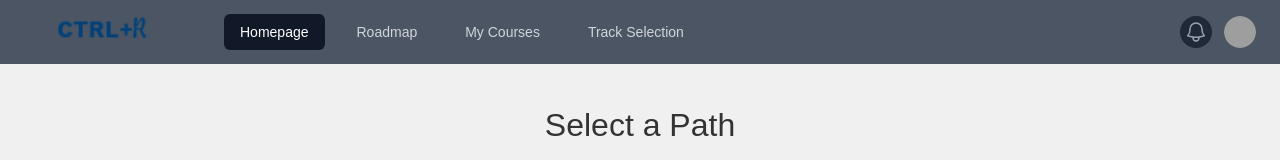
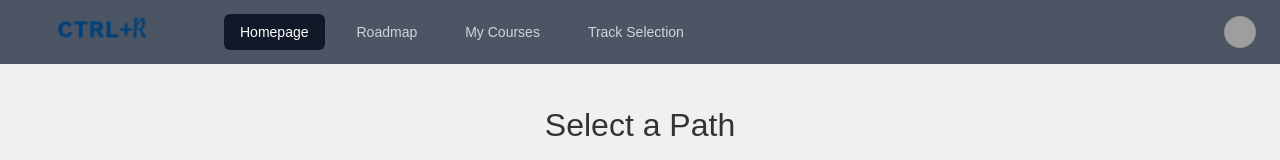
Before and after one commit to cfgcolumbus23/Team-15, a React (Create React App) app in the folder learning-app/: page / in a window 1280 px wide. Shown: the top 160 px of the page. Built offline with nearby package versions, Linux system fonts and the light colour scheme; grey boxes are pictures that could not be loaded.

Commit message:
Nav changes

```diff
--- a/learning-app/src/components/Navbar.js
+++ b/learning-app/src/components/Navbar.js
@@ -1,7 +1,7 @@
 import React, { useState } from "react";
 import { Fragment } from "react";
 import { Disclosure, Menu, Transition } from "@headlessui/react";
-import { Bars3Icon, BellIcon, XMarkIcon } from "@heroicons/react/24/outline";
+import { Bars3Icon, XMarkIcon } from "@heroicons/react/24/outline";
 import logoImage from "./CTRL+R_LOGO.png"; // Import the logo image
 
 const user = {
@@ -61,15 +61,6 @@ export default function Home() {
               </div>
               <div className="hidden md:block">
                 <div className="ml-4 flex items-center md:ml-6">
-                  <button
-                    type="button"
-                    className="relative rounded-full bg-gray-800 p-1 text-gray-400 hover:text-white focus:outline-none focus:ring-2 focus:ring-white focus:ring-offset-2 focus:ring-offset-gray-800"
-                  >
-                    <span className="absolute -inset-1.5" />
-                    <span className="sr-only">View notifications</span>
-                    <BellIcon className="h-6 w-6" aria-hidden="true" />
-                  </button>
-
                   {isUserLoggedIn ? (
                     <Menu as="div" className="relative ml-3">
                       <div>
@@ -158,14 +149,6 @@ export default function Home() {
                     {user.email}
                   </div>
                 </div>
-                <button
-                  type="button"
-                  className="relative ml-auto flex-shrink-0 rounded-full bg-gray-800 p-1 text-gray-400 hover:text-white focus:outline-none focus:ring-2 focus:ring-white focus:ring-offset-2 focus:ring-offset-gray-800"
-                >
-                  <span className="absolute -inset-1.5" />
-                  <span className="sr-only">View notifications</span>
-                  <BellIcon className="h-6 w-6" aria-hidden="true" />
-                </button>
               </div>
               <div className="mt-3 space-y-1 px-2">
                 {userNavigation.map((item) => (
```
